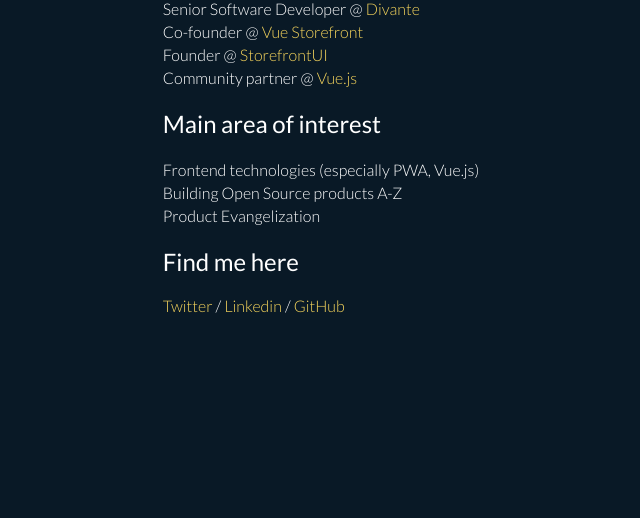
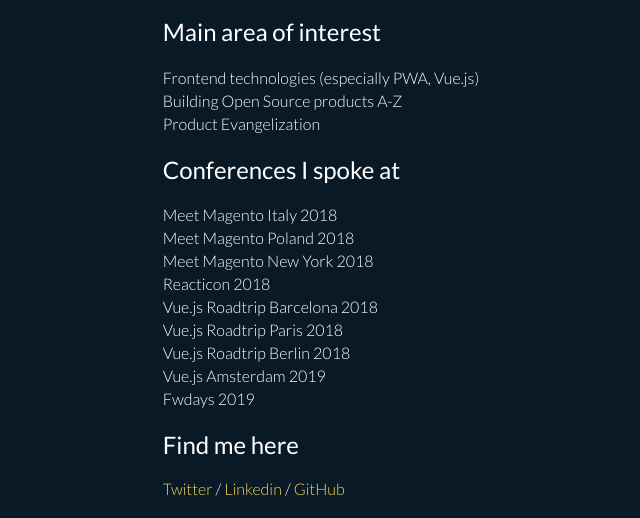
Before and after one commit to filrak/filrak, a plain HTML site: page index.html in a window 1280 px wide. Shown: the part 324-842 px from the top of the page, without its empty margins (319-959 px from the left). Before the commit the page ends 800 px from the top, so only its background shows below. Drawn offline with Linux system fonts and the light colour scheme.

Commit message:
add confs

```diff
--- a/index.html
+++ b/index.html
@@ -51,11 +51,12 @@
   <main>
     <img src="https://pbs.twimg.com/profile_images/961933370048565249/tHK5ssm6_400x400.jpg" alt="Filip Rakowski" />
     <h1>Filip Rakowski</h1>
+    <h2>Job / Projects</h2>
     <ul>
       <li>Senior Software Developer @ <a href="https://divante.co/">Divante</a></li>
       <li>Co-founder @ <a href="https://www.vuestorefront.io/">Vue Storefront</a></li>
       <li>Founder @ <a href="https://github.com/DivanteLtd/storefront-ui/">StorefrontUI</a></li>
-      <li>Community partner @ <a href="https://vuejs.org/v2/guide/team.html">Vue.js</a></li>
+      <li>Official community partner @ <a href="https://vuejs.org/v2/guide/team.html">Vue.js</a></li>
     </ul>
     <h2>Main area of interest</h2>
     <ul>
@@ -63,6 +64,18 @@
       <li>Building Open Source products A-Z</li>
       <li>Product Evangelization</li>
     </ul>
+    <h2>Conferences I spoke at</h2>
+    <ul>
+      <li>Meet Magento Italy 2018</li>
+      <li>Meet Magento Poland 2018</li>
+      <li>Meet Magento New York 2018</li>
+      <li>Reacticon 2018</li>
+      <li>Vue.js Roadtrip Barcelona 2018</li>
+      <li>Vue.js Roadtrip Paris 2018</li>
+      <li>Vue.js Roadtrip Berlin 2018</li>
+      <li>Vue.js Amsterdam 2019</li>
+      <li>Fwdays 2019</li>
+    </ul>
     <h2>Find me here</h2>
     <a href="https://twitter.com/filrakowski">Twitter</a> / <a href="https://www.linkedin.com/in/filip-rakowski-a43671129/">Linkedin</a> / <a href="https://github.com/DivanteLtd/vue-storefront">GitHub</a>
   </main>
```
